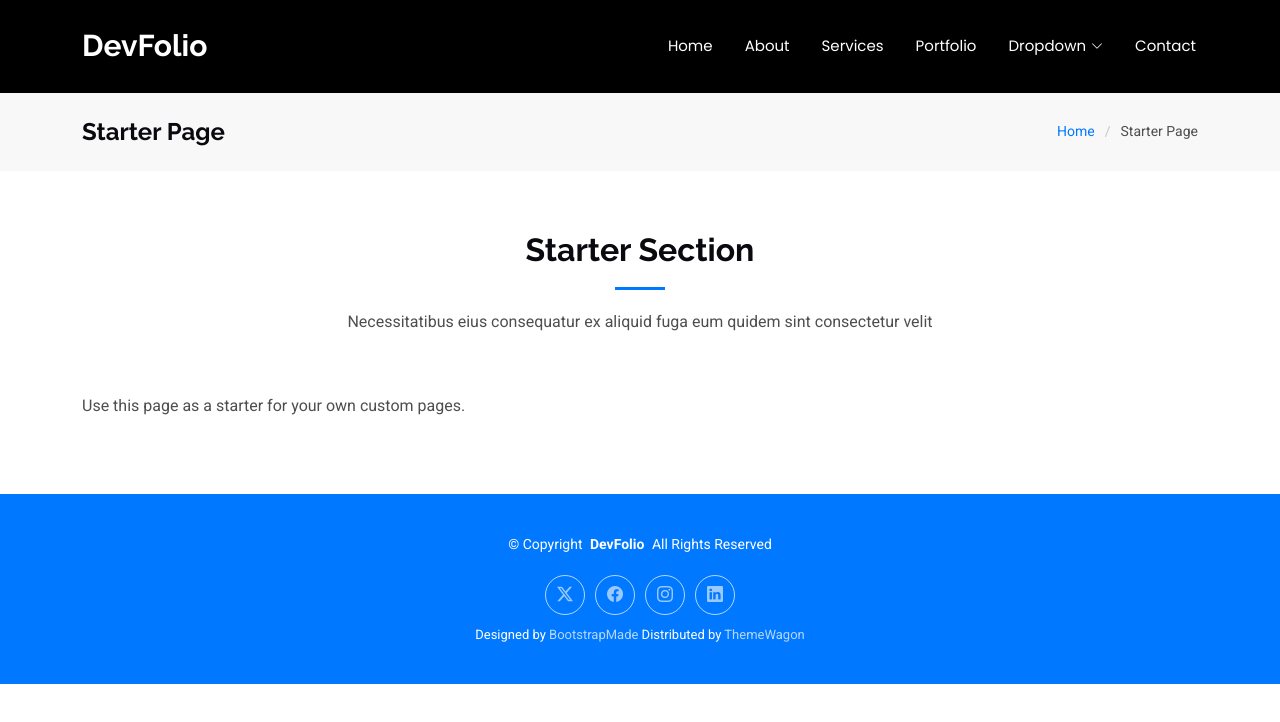
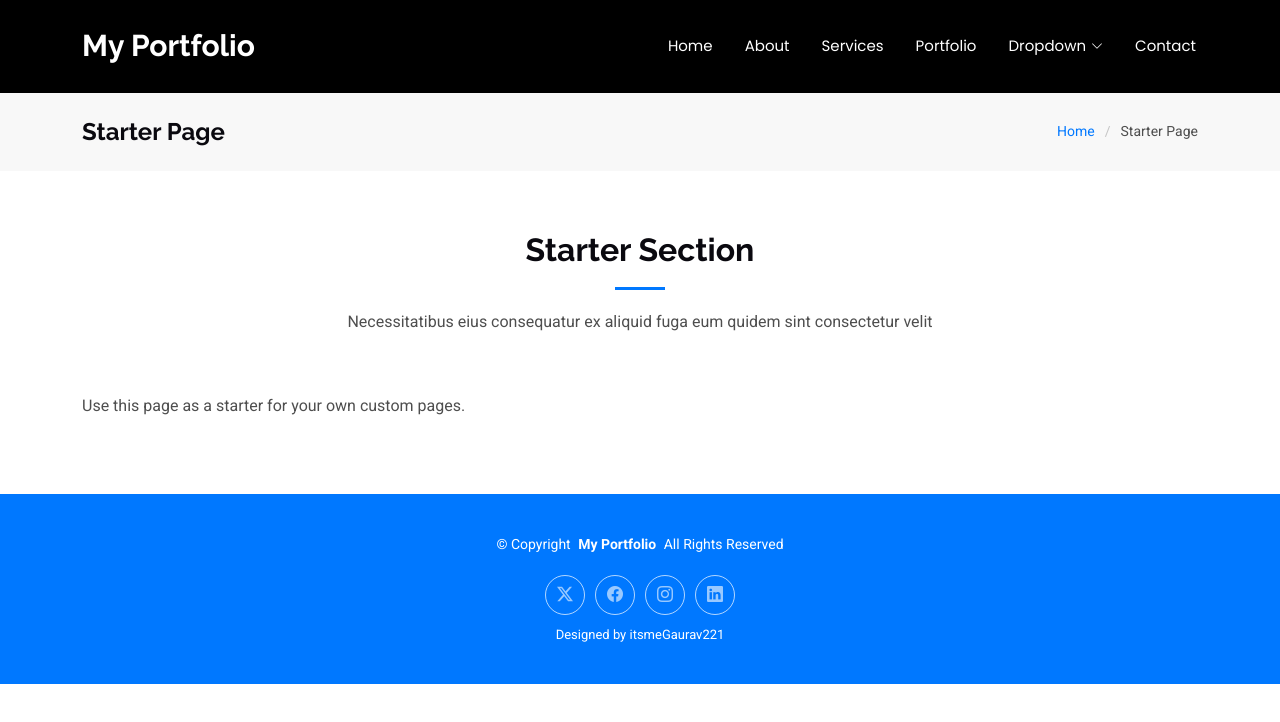
Before and after one commit to itsmeGaurav221/My-Portfolio, a plain HTML site: page starter-page.html in a window 1280 px wide. Drawn offline with Linux system fonts and the light colour scheme.

Commit message:
Update template information

```diff
--- a/starter-page.html
+++ b/starter-page.html
@@ -4,7 +4,7 @@
 <head>
   <meta charset="utf-8">
   <meta content="width=device-width, initial-scale=1.0" name="viewport">
-  <title>Starter Page - DevFolio Bootstrap Template</title>
+  <title>Starter Page - My Portfolio</title>
   <meta name="description" content="">
   <meta name="keywords" content="">
 
@@ -28,11 +28,11 @@
   <link href="assets/css/main.css" rel="stylesheet">
 
   <!-- =======================================================
-  * Template Name: DevFolio
-  * Template URL: https://bootstrapmade.com/devfolio-bootstrap-portfolio-html-template/
-  * Updated: Aug 07 2024 with Bootstrap v5.3.3
-  * Author: BootstrapMade.com
-  * License: https://bootstrapmade.com/license/
+* Template Name: My Portfolio
+* Template URL:
+* Updated: Dec 06 2025
+* Author: itsmeGaurav221
+* License: MIT
   ======================================================== -->
 </head>
 
@@ -44,7 +44,7 @@
       <a href="index.html" class="logo d-flex align-items-center">
         <!-- Uncomment the line below if you also wish to use an image logo -->
         <!-- <img src="assets/img/logo.png" alt=""> -->
-        <h1 class="sitename">DevFolio</h1>
+        <h1 class="sitename">My Portfolio</h1>
       </a>
 
       <nav id="navmenu" class="navmenu">
@@ -114,7 +114,7 @@
 
     <div class="container">
       <div class="copyright text-center ">
-        <p>© <span>Copyright</span> <strong class="px-1 sitename">DevFolio</strong> <span>All Rights Reserved</span></p>
+        <p>© <span>Copyright</span> <strong class="px-1 sitename">My Portfolio</strong> <span>All Rights Reserved</span></p>
       </div>
       <div class="social-links d-flex justify-content-center">
         <a href=""><i class="bi bi-twitter-x"></i></a>
@@ -127,7 +127,7 @@
         <!-- You can delete the links only if you've purchased the pro version. -->
         <!-- Licensing information: https://bootstrapmade.com/license/ -->
         <!-- Purchase the pro version with working PHP/AJAX contact form: [buy-url] -->
-        Designed by <a href="https://bootstrapmade.com/">BootstrapMade</a> Distributed by <a href="https://themewagon.com" target="_blank">ThemeWagon</a>
+        Designed by itsmeGaurav221
       </div>
     </div>
 
```
Also changed, not shown: assets/css/main.css (+5 -5 lines), assets/js/main.js (+5 -5 lines), index.html (+7 -7 lines), service-details.html (+9 -9 lines), Readme.txt.
